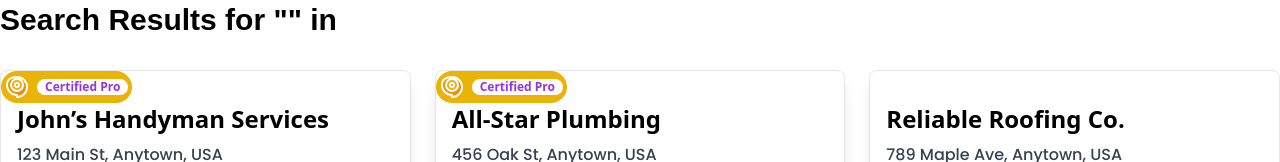
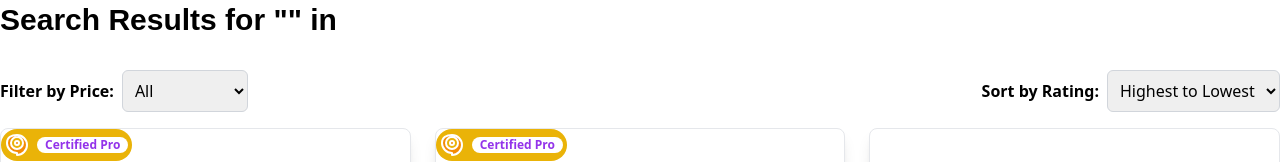
Before and after one commit to timeSync24/profixer-frontend, a React (Vite) app: page /search in a window 1280 px wide. Shown: the part 165-327 px from the top of the page. Built offline with nearby package versions, Linux system fonts and the light colour scheme; a web font is replaced by a local one.

Commit message:
Update more data and filtering

```diff
--- a/src/Pages/Home/SearchResults.tsx
+++ b/src/Pages/Home/SearchResults.tsx
@@ -1,4 +1,4 @@
-import React from 'react';
+import React, { useState } from 'react';
 import { useNavigate, useLocation } from 'react-router-dom';
 import MechanicImage from '../../assets/images/mechanics.jpg';
 import HousePaintingImage from '../../assets/images/house-painting.jpg';
@@ -15,6 +15,9 @@ const SearchResults: React.FC = () => {
   const service = queryParams.get('service');
   const zipcode = queryParams.get('zipcode');
   const navigate = useNavigate();
+
+  const [selectedPriceRange, setSelectedPriceRange] = useState<string | null>(null);
+  const [sortOrder, setSortOrder] = useState<'asc' | 'desc'>('desc');
 
   const mockProviders = [
     {
@@ -140,11 +143,85 @@ const SearchResults: React.FC = () => {
     }
   ];
 
+  const priceRanges = [
+    { label: 'All', value: null },
+    { label: 'Under $100', value: 'under-100' },
+    { label: '$100 - $200', value: '100-200' },
+    { label: '$200 - $500', value: '200-500' },
+    { label: 'Above $500', value: 'above-500' },
+  ];
+
+  const filterProvidersByPrice = () => {
+    if (!selectedPriceRange) return mockProviders;
+
+    return mockProviders.filter(provider => {
+      const price = parseInt(provider.priceRange.replace(/[^0-9]/g, ''), 10);
+
+      switch (selectedPriceRange) {
+        case 'under-100':
+          return price < 100;
+        case '100-200':
+          return price >= 100 && price <= 200;
+        case '200-500':
+          return price >= 200 && price <= 500;
+        case 'above-500':
+          return price > 500;
+        default:
+          return true;
+      }
+    });
+  };
+
+  const sortProvidersByRating = (providers: typeof mockProviders) => {
+    return providers.sort((a, b) => {
+      if (sortOrder === 'asc') {
+        return a.rating - b.rating;
+      } else {
+        return b.rating - a.rating;
+      }
+    });
+  };
+
+  const filteredProviders = filterProvidersByPrice();
+  const sortedProviders = sortProvidersByRating(filteredProviders);
+
   return (
     <div className="container mx-auto py-16">
       <h2 className="text-3xl font-bold mb-8">Search Results for "{service}" in {zipcode}</h2>
+
+      <div className="mb-4 flex justify-between items-center">
+        <div>
+          <label htmlFor="price-filter" className="mr-2 font-semibold">Filter by Price:</label>
+          <select
+            id="price-filter"
+            className="border border-gray-300 rounded-md p-2"
+            value={selectedPriceRange || ''}
+            onChange={e => setSelectedPriceRange(e.target.value)}
+          >
+            {priceRanges.map(range => (
+              <option key={range.value || 'all'} value={range.value || ''}>
+                {range.label}
+              </option>
+            ))}
+          </select>
+        </div>
+
+        <div>
+          <label htmlFor="sort-order" className="mr-2 font-semibold">Sort by Rating:</label>
+          <select
+            id="sort-order"
+            className="border border-gray-300 rounded-md p-2"
+            value={sortOrder}
+            onChange={e => setSortOrder(e.target.value as 'asc' | 'desc')}
+          >
+            <option value="desc">Highest to Lowest</option>
+            <option value="asc">Lowest to Highest</option>
+          </select>
+        </div>
+      </div>
+
       <div className="grid grid-cols-1 md:grid-cols-2 lg:grid-cols-3 gap-6">
-        {mockProviders.map(provider => (
+        {sortedProviders.map(provider => (
           <div key={provider.id} className="relative border rounded-lg p-4 shadow-lg bg-white flex flex-col justify-between">
             {provider.certified && (
               <div className="absolute top-0 left-0 bg-yellow-500 mb-8 p-1 rounded-full">
```
